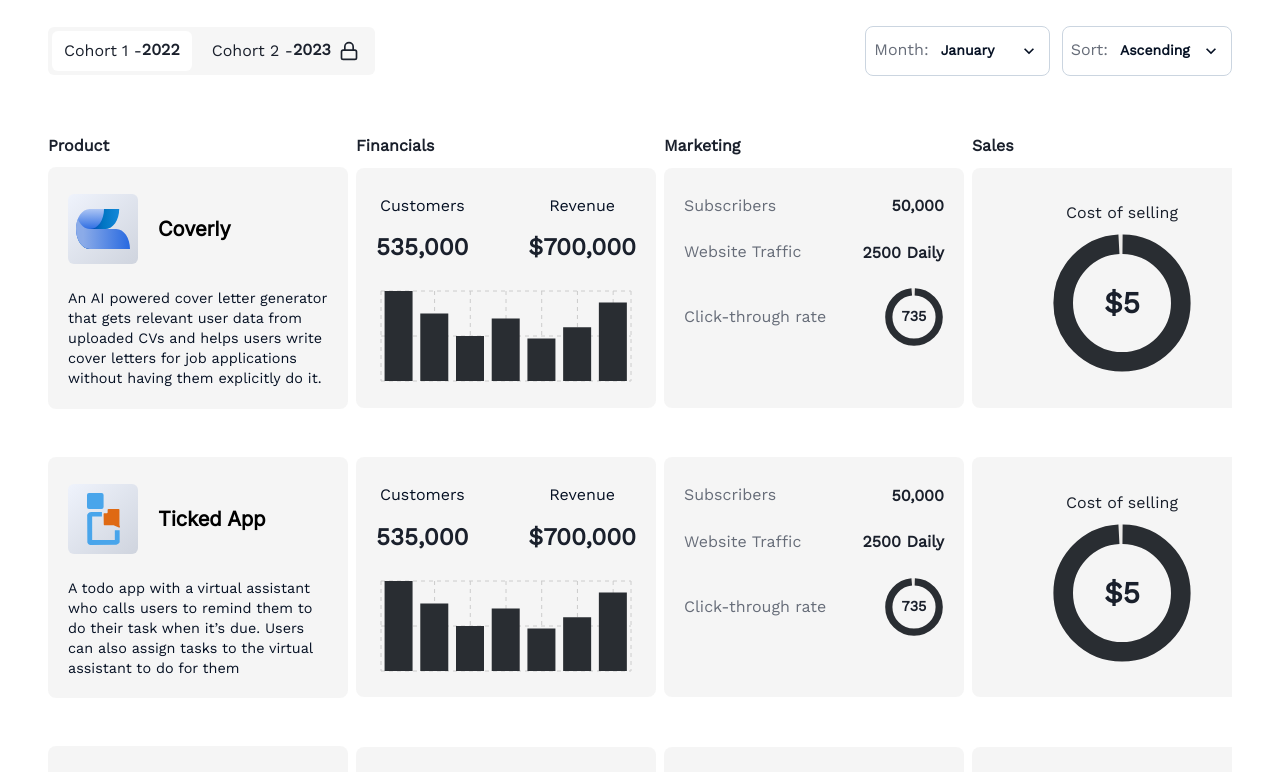
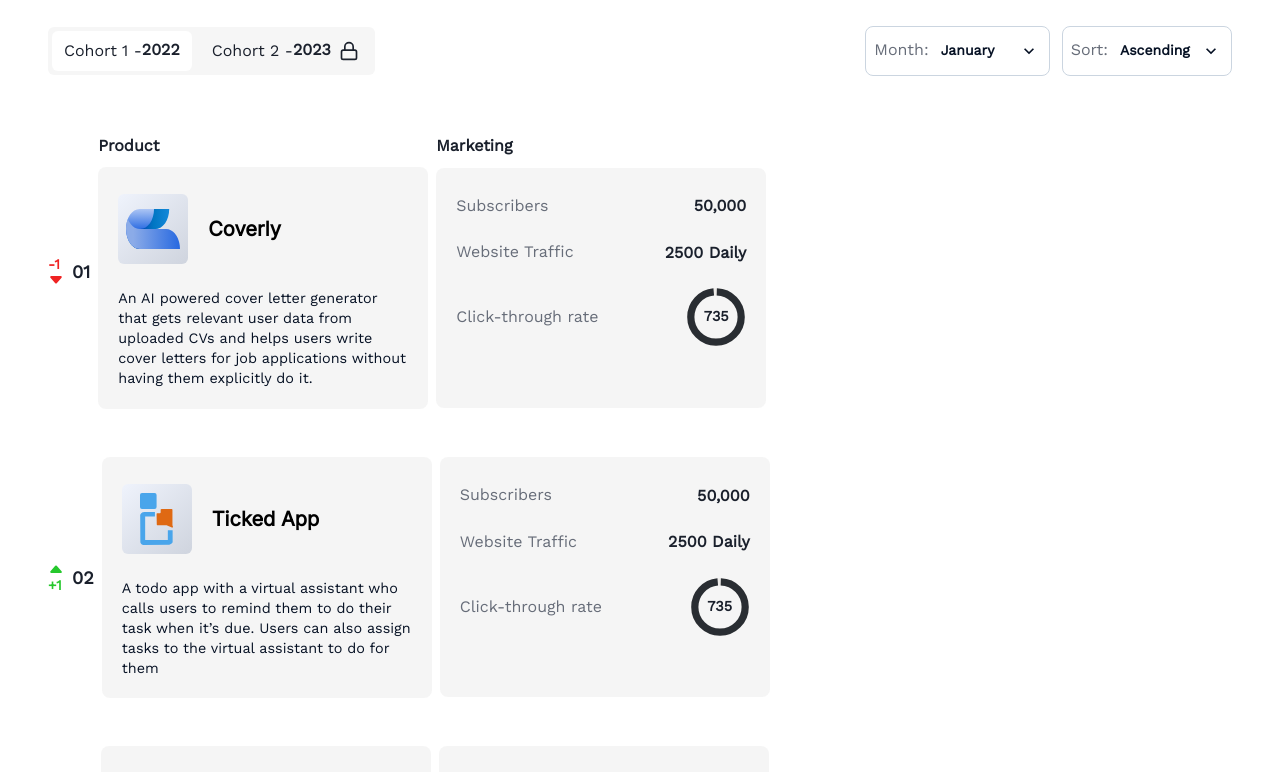
Before and after one commit to workshopapps/workshopapps-portfolio, a Next.js app in the folder frontend/: page /portfolio in a window 1280 px wide. Shown: the part 520-1292 px from the top of the page. Built offline with nearby package versions, Linux system fonts and the light colour scheme.

Commit message:
chore: removed financial cards

```diff
--- a/frontend/components/product-card/index.jsx
+++ b/frontend/components/product-card/index.jsx
@@ -1,8 +1,8 @@
 import React from "react";
-import { Stack, Text, Heading, HStack, Box } from "@chakra-ui/react";
+import { Stack, Text, Heading, HStack, Box, Link } from "@chakra-ui/react";
 import Image from "next/image";
 
-function ProductCard({ isFirst, name, img, desc }) {
+function ProductCard({ isFirst, name, img, desc, url }) {
   return (
     <Stack spacing={3} w="full" maxW="330px" minW="300px">
       {isFirst && <Heading fontSize="md">Product</Heading>}
@@ -34,7 +34,9 @@ function ProductCard({ isFirst, name, img, desc }) {
               color="black"
               fontSize="xl"
             >
-              {name}
+              <Link href={url} isExternal>
+                {name}
+              </Link>
             </Heading>
           </HStack>
           <Stack>
--- a/frontend/components/product-container/index.jsx
+++ b/frontend/components/product-container/index.jsx
@@ -14,6 +14,7 @@ function ProductContainer({
   img,
   desc,
   num,
+  url,
 }) {
   return (
     <HStack
@@ -22,7 +23,7 @@ function ProductContainer({
       overflowX={{ base: "auto" }}
       className="scroll-kit"
     >
-      <Box position="absolute" top={isFirst ? 14 : 10} left={-12}>
+      <Box>
         <HStack spacing={2}>
           {!loss ? (
             <Stack spacing={0} color="brand.500">
@@ -38,10 +39,16 @@ function ProductContainer({
           <Heading fontSize="lg">0{num}</Heading>
         </HStack>
       </Box>
-      <ProductCard isFirst={isFirst} name={name} img={img} desc={desc} />
-      <FinancialCard isFirst={isFirst} />
+      <ProductCard
+        isFirst={isFirst}
+        name={name}
+        img={img}
+        desc={desc}
+        url={url}
+      />
+      {/* <FinancialCard isFirst={isFirst} /> */}
       <MarketingCard isFirst={isFirst} />
-      <SalesCard isFirst={isFirst} />
+      {/* <SalesCard isFirst={isFirst} /> */}
     </HStack>
   );
 }
```
